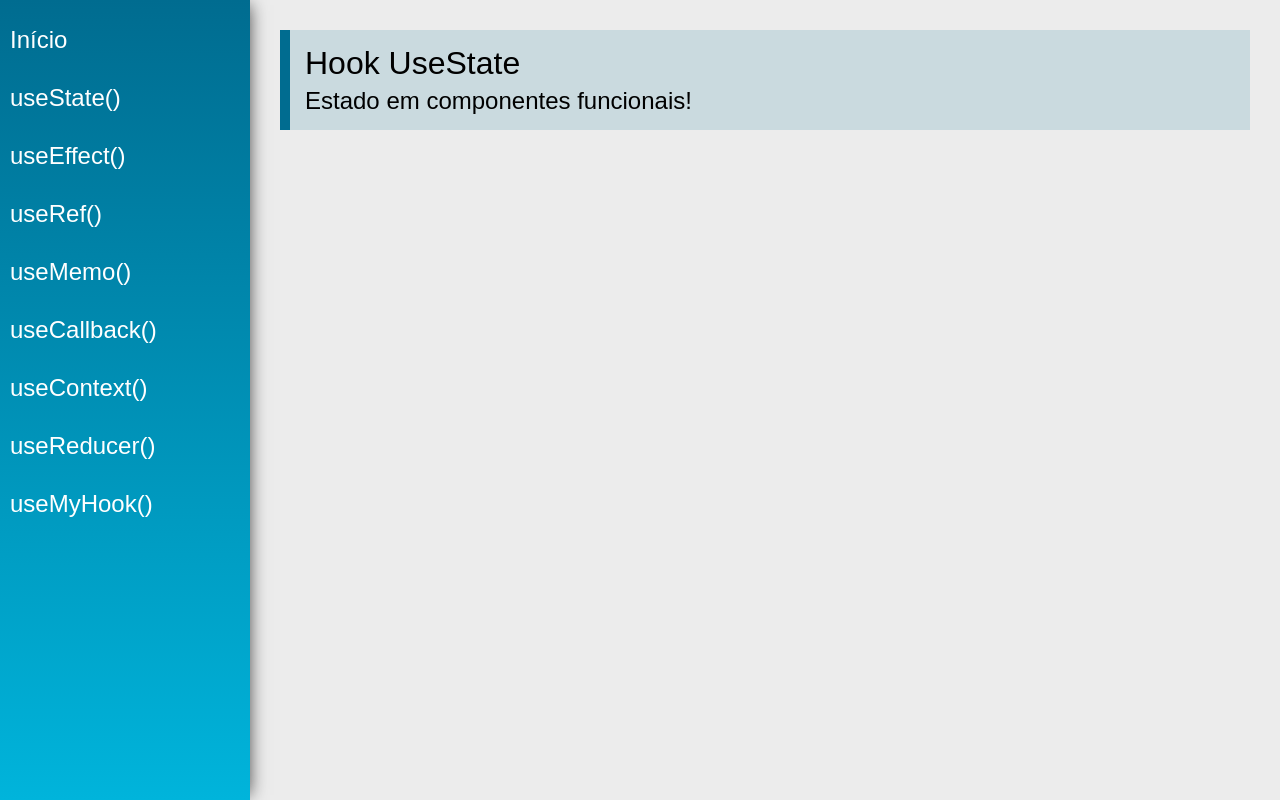
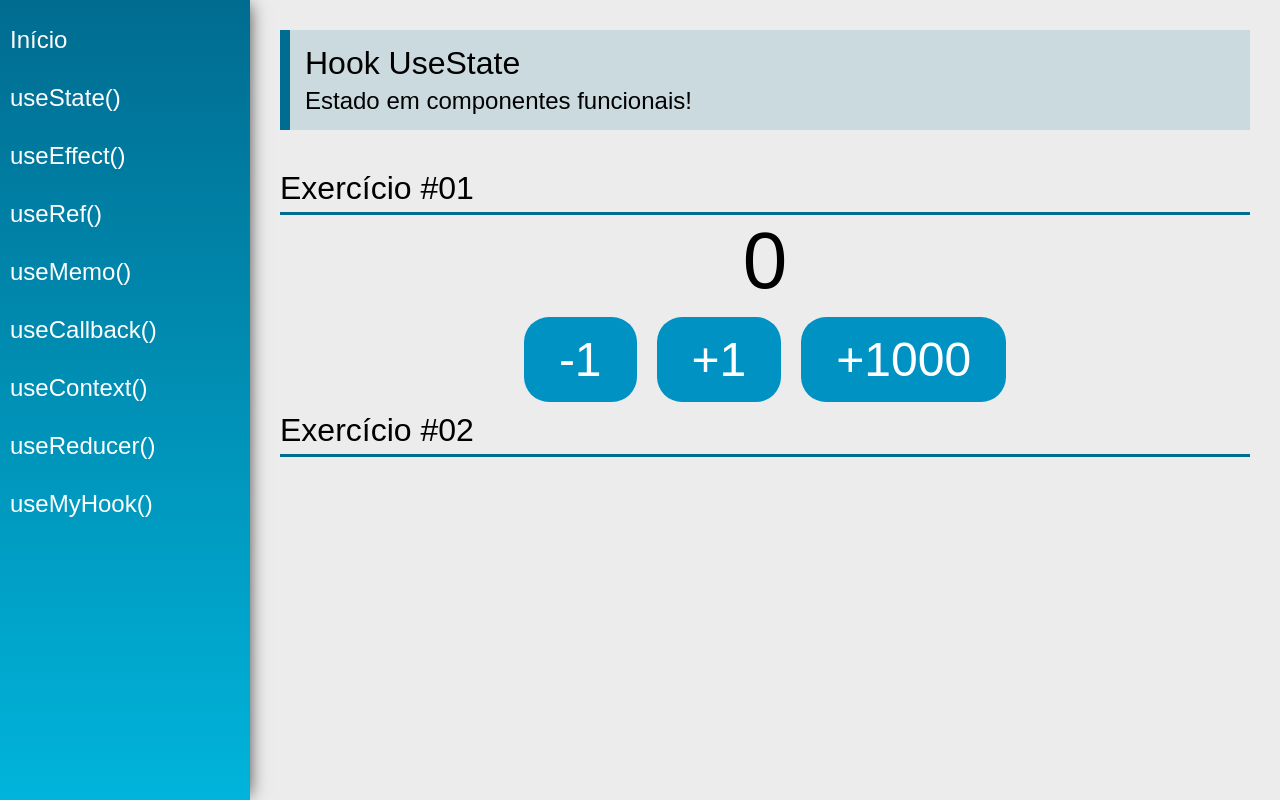
Before and after one commit to wen-dell/hooks, a React (Create React App) app: page /useState in a window 1280 px wide. Built offline with nearby package versions, Linux system fonts and the light colour scheme.

Commit message:
UseState #01

```diff
--- a/src/views/examples/UseState.jsx
+++ b/src/views/examples/UseState.jsx
@@ -1,15 +1,31 @@
-import React from 'react'
-import PageTitle from '../../components/layout/PageTitle'
+import { useState } from 'react';
+import PageTitle from '../../components/layout/PageTitle';
+import SectionTitle from '../../components/layout/SectionTitle';
 
 const UseState = (props) => {
+    const [count, setCount] = useState(0);
     return (
         <div className="UseState">
             <PageTitle
                 title="Hook UseState"
                 subtitle="Estado em componentes funcionais!"
             />
+            <SectionTitle title="Exercício #01" />
+            <div className="center">
+                <span className="text">{count}</span>
+                <div>
+                    <button className="btn" onClick={() => setCount(count - 1)}>-1</button>
+                    <button className="btn"onClick={() => setCount(count + 1)}>+1</button>
+                    <button className="btn"onClick={() => setCount(count => count + 1000)}>+1000</button>
+                </div>
+            </div>
+
+            <SectionTitle title="Exercício #02" />
+            <div className="center">
+
+            </div>
         </div>
-    )
+    );
 }
 
-export default UseState
+export default UseState;
```
